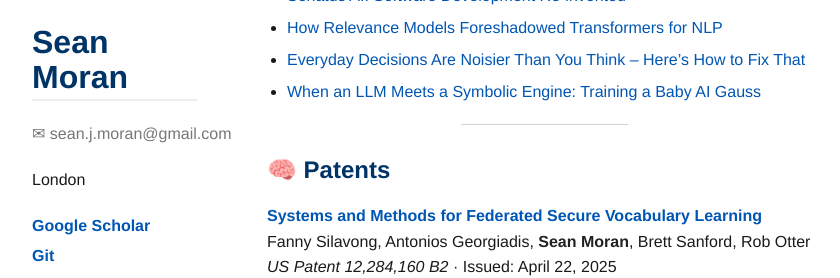
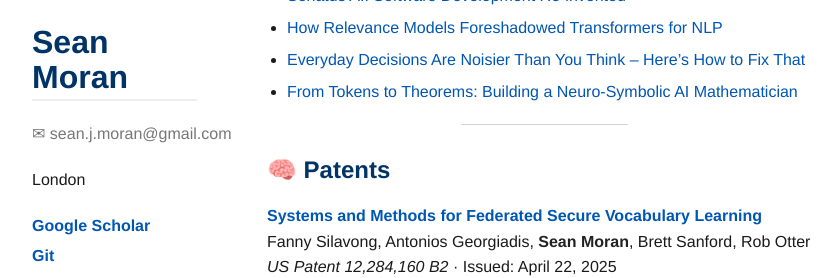
Before and after one commit to sjmoran/sjmoran.github.io, a Jekyll site: the page built from index.md, in a window 1280 px wide and 900 px high, scrolled down 910 px, cut to the strip 177-455 px from the top of the window. Shown: the whole strip, without its empty margins (8-848 px from the left). Built offline with Jekyll 4.4.1, drawn with Linux system fonts in a browser that asks for light colours.

Commit message:
Update side-projects.html

```diff
--- a/_includes/side-projects.html
+++ b/_includes/side-projects.html
@@ -25,6 +25,6 @@
   <li><a href="https://www.jpmorgan.com/technology/technology-blog/senatus-ai">Senatus AI: Software Development Re-invented</a></li>
   <li><a href="https://medium.com/@sean.j.moran/how-relevance-models-foreshadowed-transformers-for-nlp-2d2250d7fb10">How Relevance Models Foreshadowed Transformers for NLP</a></li>
   <li><a href="https://medium.com/@sean.j.moran/everyday-decisions-are-noisier-than-you-think-heres-how-to-fix-that-3a99dfaa8f59">Everyday Decisions Are Noisier Than You Think – Here’s How to Fix That</a></li>
-  <li><a href="https://medium.com/@sean.j.moran/when-an-llm-meets-sympy-training-a-baby-ai-gauss-362483a8e2b8">When an LLM Meets a Symbolic Engine: Training a Baby AI Gauss</a></li>
+  <li><a href="https://medium.com/@sean.j.moran/when-an-llm-meets-sympy-training-a-baby-ai-gauss-362483a8e2b8">From Tokens to Theorems: Building a Neuro-Symbolic AI Mathematician</a></li>
 </ul>
 <hr>
```
